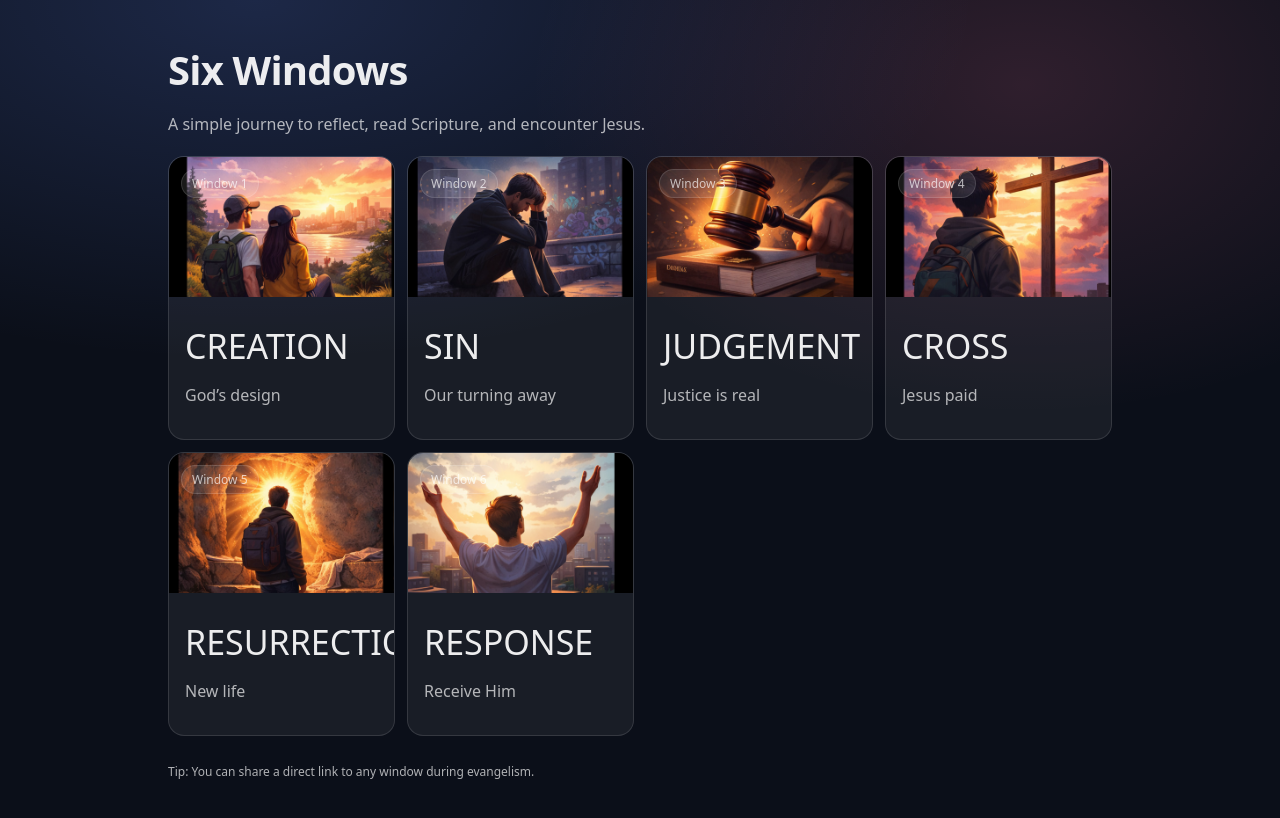
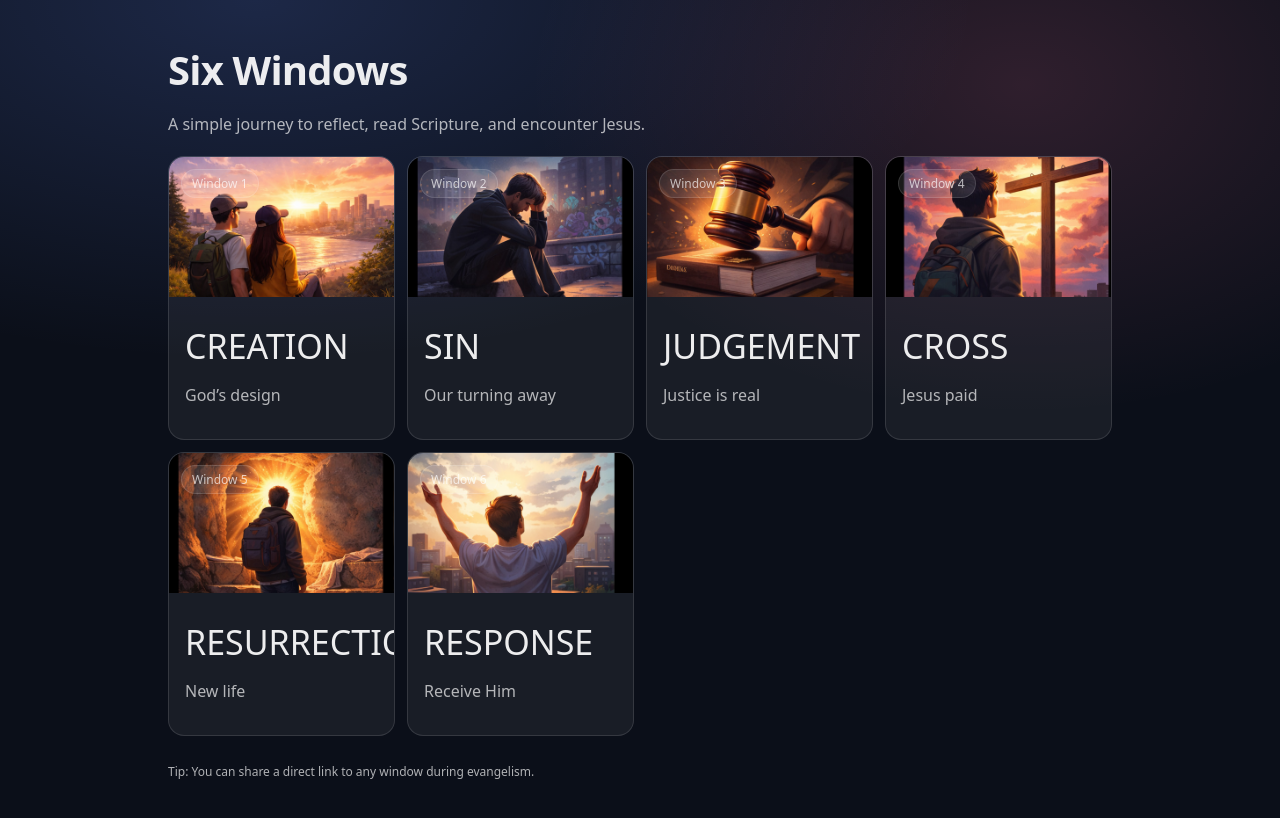
Before and after one commit to Message4U/six-windows, a Next.js app: page / in a window 1280 px wide. Shown: the top 818 px of the page. Built offline with nearby package versions, Linux system fonts and the light colour scheme.

Commit message:
Update homepage image

```diff
--- a/app/page.tsx
+++ b/app/page.tsx
@@ -1,6 +1,6 @@
 export default function Home() {
   const windows = [
-    { title: "CREATION", href: "/journey/creation", note: "God’s design", img: "/images/creation.jpg" },
+    { title: "CREATION", href: "/journey/creation", note: "God’s design", img: "/images/home-creation-la.jpg" },
     { title: "SIN", href: "/journey/sin", note: "Our turning away", img: "/images/sin.jpg" },
     { title: "JUDGEMENT", href: "/journey/judgement", note: "Justice is real", img: "/images/judgement.jpg" },
     { title: "CROSS", href: "/journey/cross", note: "Jesus paid", img: "/images/cross.jpg" },
```
Also changed, not shown: public/images/home-creation-la.jpg (added).
